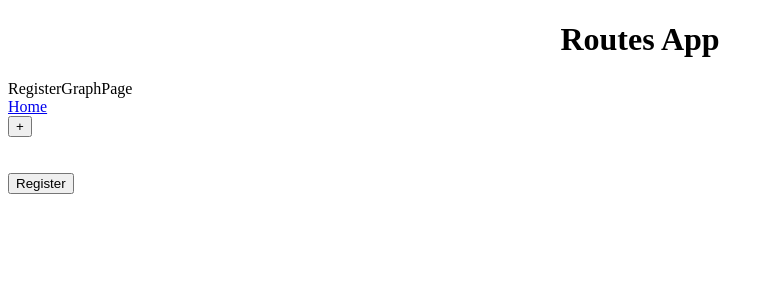
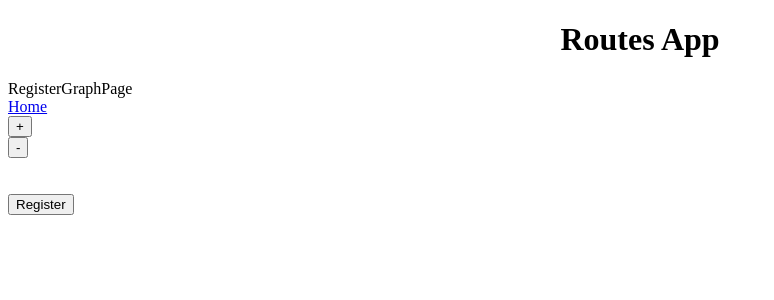
Before and after one commit to vitor-msp/routes-app, a React (Create React App) app: page /register-graph in a window 1280 px wide. Shown: the top 300 px of the page, without its empty margins (0-774 px from the left). Built offline with nearby package versions, Linux system fonts and the light colour scheme.

Commit message:
delete last edge in register graph page

```diff
--- a/src/components/pages/RegisterGraphPage.tsx
+++ b/src/components/pages/RegisterGraphPage.tsx
@@ -26,6 +26,12 @@ export const RegisterGraphPage = () => {
     setEdges([...edges, new EdgeImpl("", "", 0, edges.length)]);
   };
 
+  const removeLastEdge = () => {
+    const newEdges = Object.assign([], edges);
+    newEdges.pop();
+    setEdges(newEdges);
+  };
+
   const registerGraph = async () => {
     await dispatch(
       postGraphRequest({
@@ -42,6 +48,8 @@ export const RegisterGraphPage = () => {
       <NavLink to={"/"}>Home</NavLink>
       <br />
       <button onClick={createNewEdge}>+</button>
+      <br />
+      <button onClick={removeLastEdge}>-</button>
       <br />
       <br />
       {showResult && graph.data?.id && (
@@ -72,10 +80,10 @@ export const RegisterGraphPage = () => {
                 handleChange={(index, edge) => {
                   const { source, target, distance } = edge;
                   edges[index] = {
+                    ...edges[index],
                     source: source!,
                     target: target!,
                     distance: distance!,
-                    index: edges[index].index,
                   };
                 }}
               />
```
